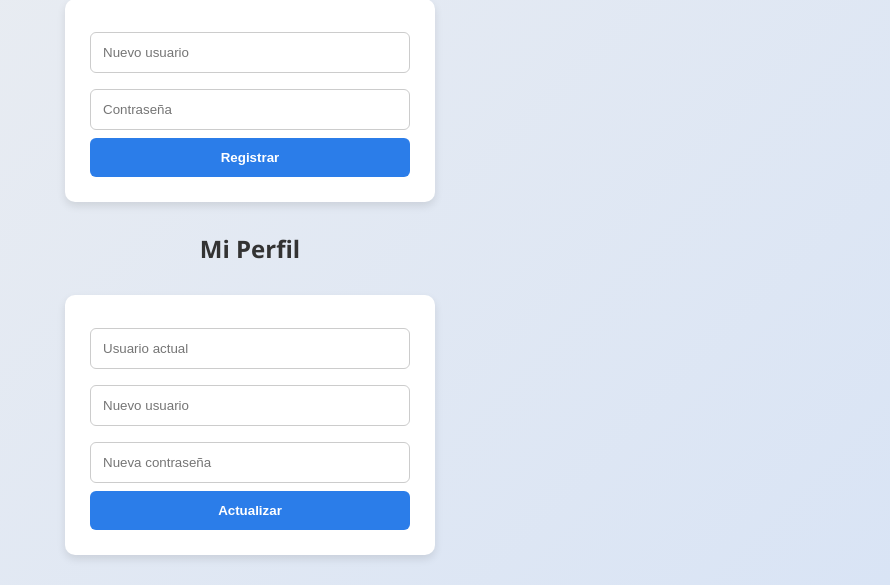
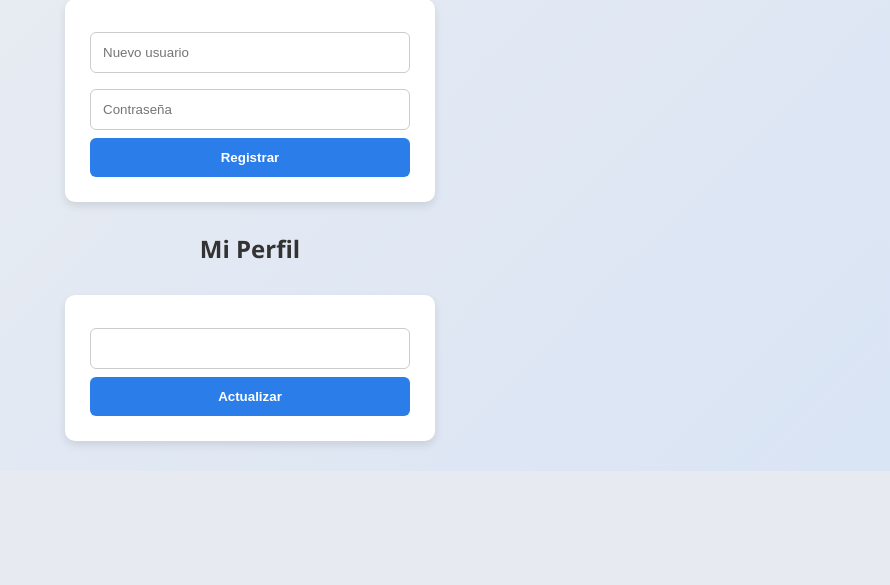
Before and after one commit to 19ivy/pov, a Flask app: page / in a window 1280 px wide. Shown: the part 446-1031 px from the top of the page, without its empty margins (390-1280 px from the left). After the commit the page ends 917 px from the top, so only its background shows below. Run offline with Flask 3, Linux system fonts and the light colour scheme.

Commit message:
Update index.html

```diff
--- a/templates/index.html
+++ b/templates/index.html
@@ -25,9 +25,10 @@
 
   <h2>Mi Perfil</h2>
   <form action="/edit" method="post">
-    <input type="text" name="old_username" placeholder="Usuario actual" required>
-    <input type="text" name="new_username" placeholder="Nuevo usuario" required>
-    <input type="password" name="new_password" placeholder="Nueva contraseña" required>
+
+    <input type="text" name="Editar perfil">
+
+
     <button type="submit">Actualizar</button>
   </form>
 </body>
```
